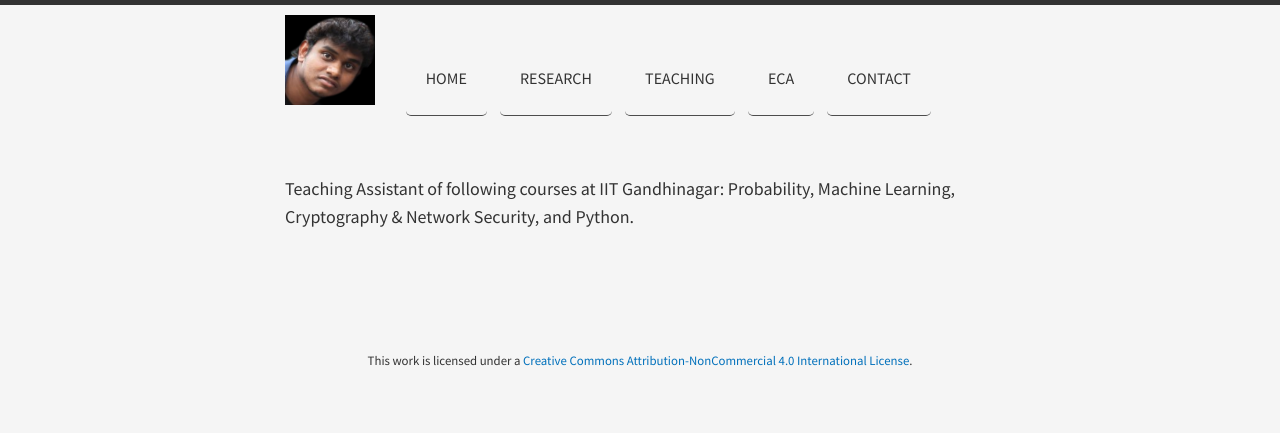
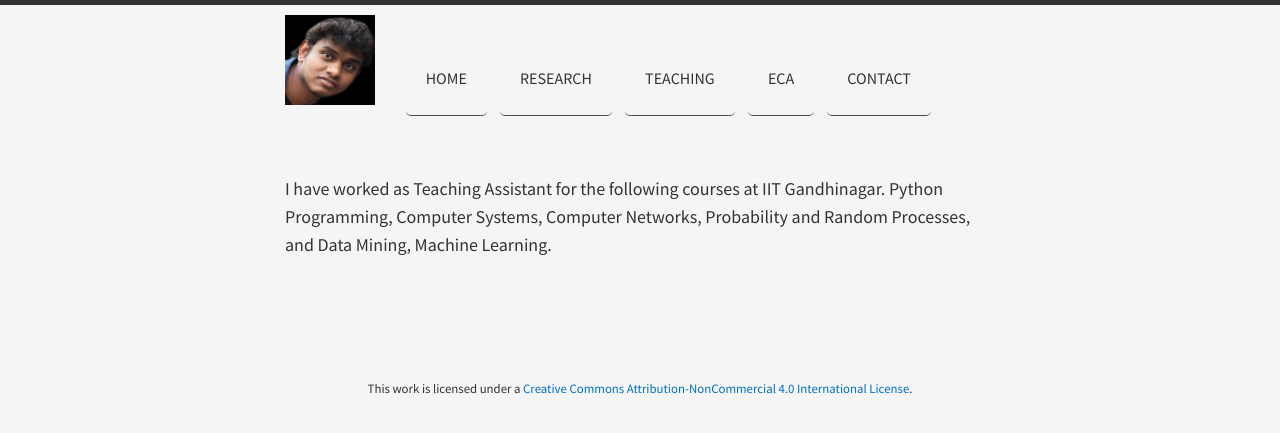
Before and after one commit to indramastan/indradeepmastan, a Jekyll site: the page built from teaching/index.md, in a window 1280 px wide. Shown: the top 433 px of the page. Built offline with Jekyll 4.4.1, drawn with Linux system fonts in a browser that asks for light colours; nearby versions of some CDN libraries.

Commit message:
Update index.md

```diff
--- a/teaching/index.md
+++ b/teaching/index.md
@@ -2,4 +2,4 @@
 layout: page
 title:
 ---
-Teaching Assistant of following courses at IIT Gandhinagar: Probability, Machine Learning, Cryptography & Network Security, and Python.
+I have worked as Teaching Assistant for the following courses at IIT Gandhinagar. Python Programming, Computer Systems, Computer Networks, Probability and Random Processes, and Data Mining, Machine Learning.
```
